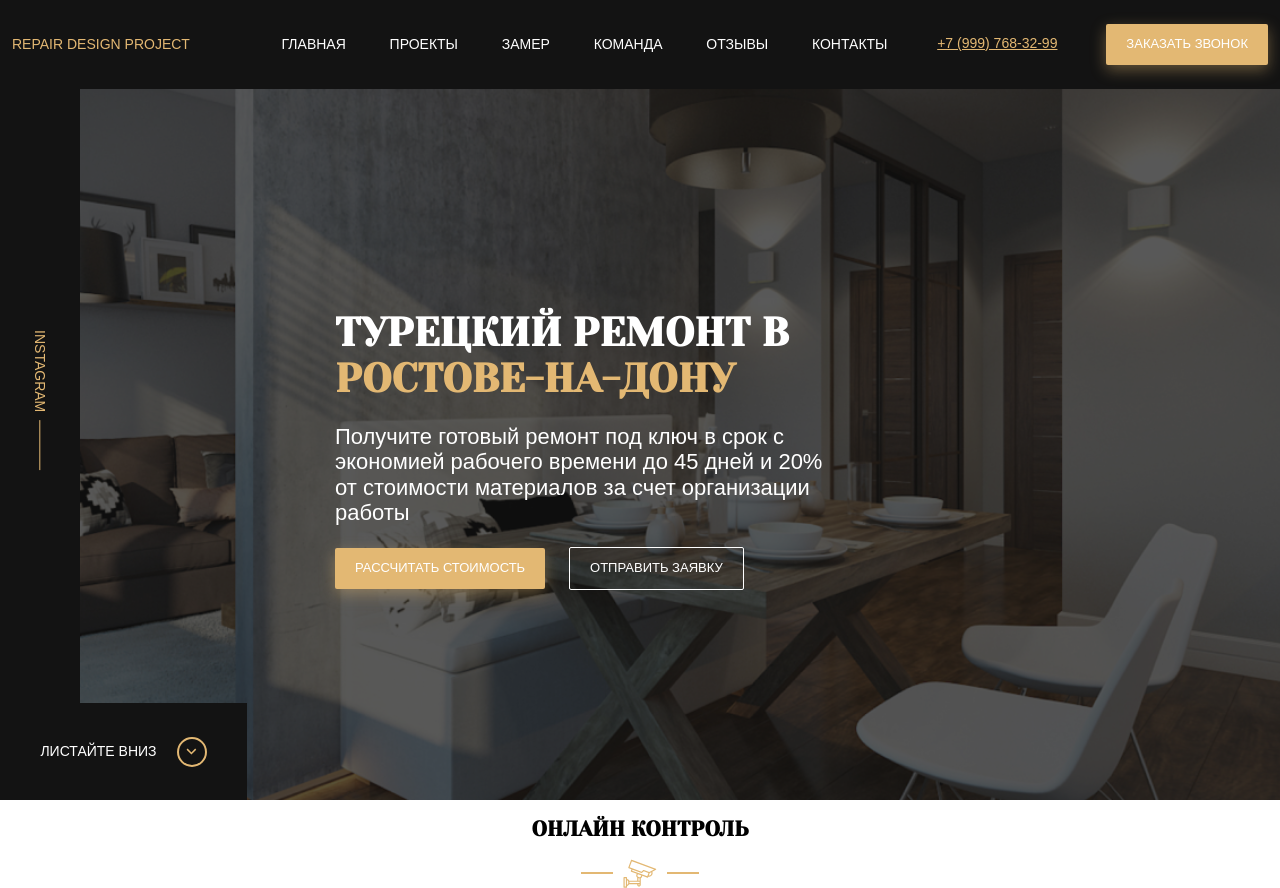
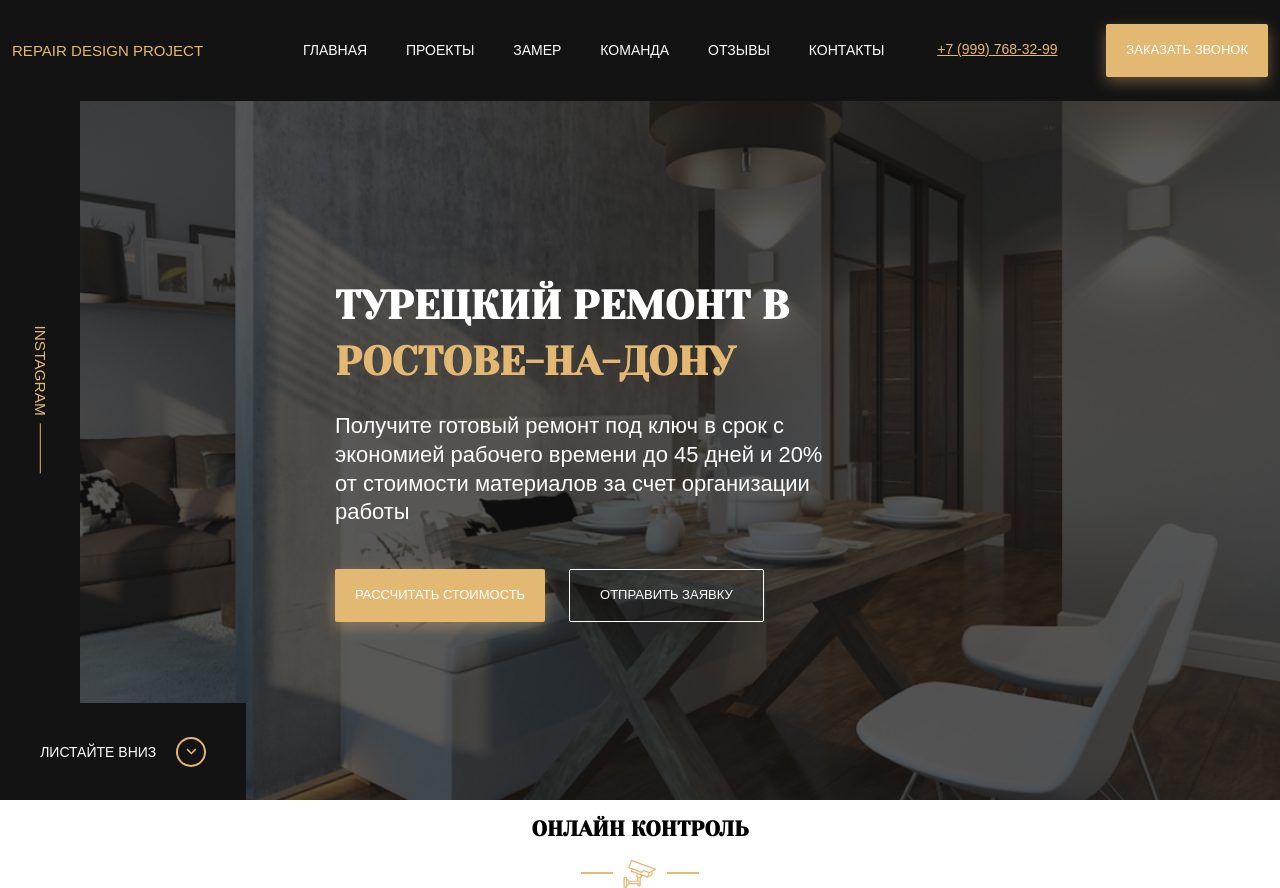
Before and after one commit to Shurenchikkwork/shurenchikk-work.best, a website: page index.html in a window 1280 px wide. Drawn offline with Linux system fonts and the light colour scheme.

```diff
--- a/sass/_interface.sass
+++ b/sass/_interface.sass
@@ -1,9 +1,13 @@
 .button
-    padding: 13px 20px
+    padding: 11px 24px
     border: none
     border-radius: 2px
     text-transform: uppercase
     font-size: 0.93rem
+    &--primary
+        padding: 19px 20px
+    &--outline
+        padding: 18px 30px
     &:hover
         cursor: pointer
     &--primary
--- a/sass/templates/_header.sass
+++ b/sass/templates/_header.sass
@@ -11,6 +11,7 @@
     justify-content: space-between
     align-items: center
 .logo
+    font-size: 1.075rem
     margin-right: 5.85rem
     color: $primary
     text-transform: uppercase
@@ -19,7 +20,7 @@
         color: $light
         text-decoration: none
         text-transform: uppercase
-        margin-right: 2.85rem
+        margin-right: 2.5rem
         transition: color 0.6s
         &:hover
             color: $primary
--- a/sass/templates/_hero.sass
+++ b/sass/templates/_hero.sass
@@ -22,6 +22,9 @@
     &__text
         font-size: 1.57rem
         max-width: 500px
+        line-height: 131%
+        margin-right: 20px
+        margin-bottom: 3rem
     &__button
         margin-right: 20px
     &__instagram
@@ -37,8 +40,8 @@
         align-items: center
         left: 0
         bottom: 0
-        min-width: 247px
-        min-height: 97px
+        min-width: 17.6rem
+        min-height: 6.92rem
         background-color: $dark
         text-transform: uppercase
         text-decoration: none
@@ -55,6 +58,7 @@
     display: flex
     justify-content: center
     align-items: center
+    font-size: 1.1rem
     background-color: $dark
     &__link
         display: flex
@@ -75,6 +79,8 @@
     font-family: 'Yeseva One', cursive;
     text-transform: uppercase
     font-size: 2.857rem
+    line-height: 1.4
+    margin-bottom: 1rem
     margin: 0
     &--primary
         color: $primary
```
Also changed, not shown: css/style.css.
